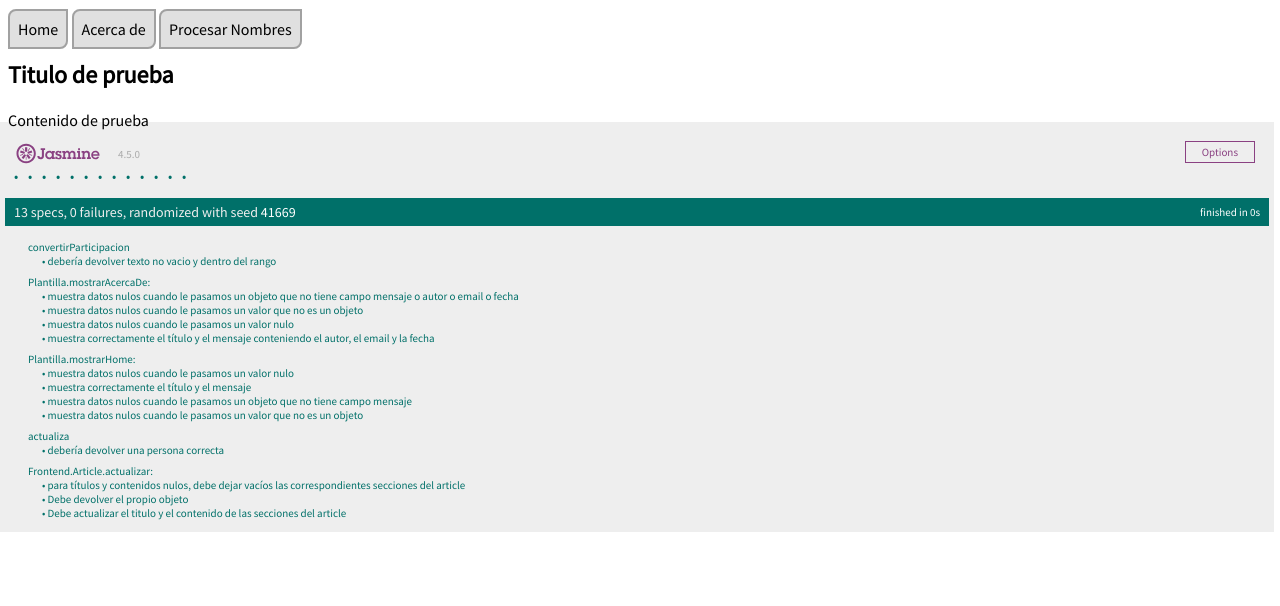
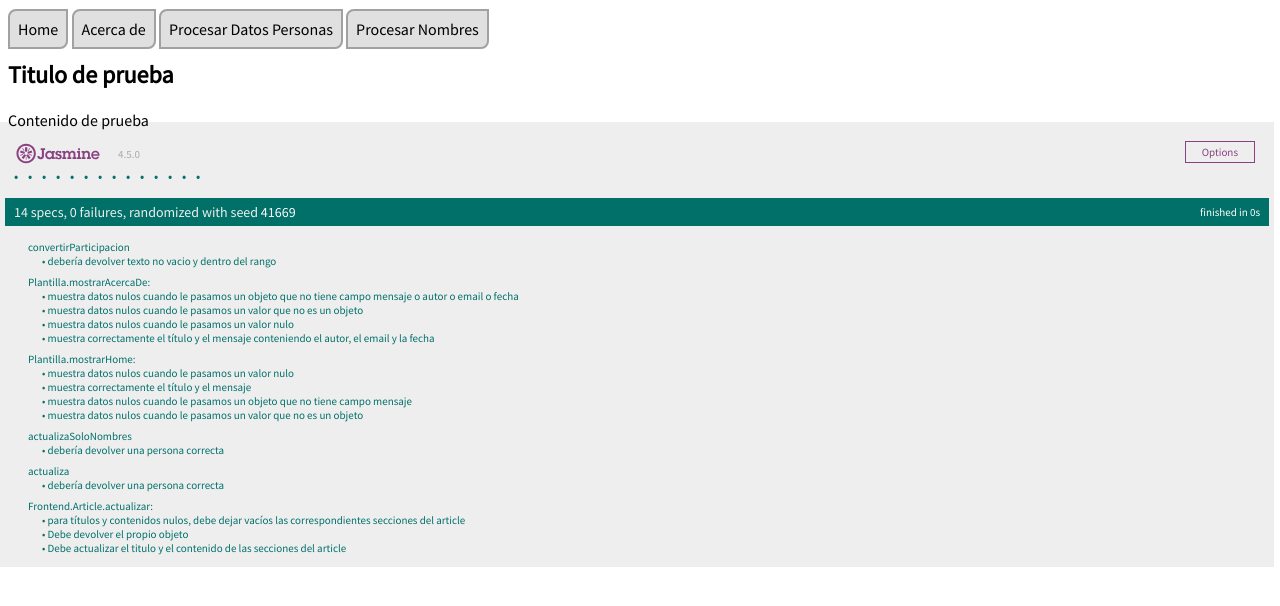
Before and after one commit to UJA-DAGIL-22-23/dagil-2022-2023-practica-3-jfet0001, a website with bundled scripts: page front-end/static-files/index.html in a window 1280 px wide. Shown: the part 64-670 px from the top of the page. Built offline with nearby package versions, Linux system fonts and the light colour scheme.

Commit message:
Implementado HU de mostrar los nombres de los jugadores y los expects

```diff
--- a/front-end/static-files/index.html
+++ b/front-end/static-files/index.html
@@ -27,6 +27,8 @@
         <a href="javascript:Plantilla.procesarAcercaDe()" class="opcion-principal"
             title="Llama a la ruta /acercade del MS Plantilla">Acerca de</a>
         <a href="javascript:Plantilla.listar()" class="opcion-principal"
+            title="Llama a la ruta /procesarNombres del MS Plantilla">Procesar Datos Personas</a>
+        <a href="javascript:Plantilla.listarSoloNombres()" class="opcion-principal"
             title="Llama a la ruta /procesarNombres del MS Plantilla">Procesar Nombres</a>
     </nav>
 
--- a/front-end/static-files/js/ms-plantilla-spec.js
+++ b/front-end/static-files/js/ms-plantilla-spec.js
@@ -175,6 +175,36 @@ describe("actualiza ", function () {
         });
 });
 
+describe("actualizaSoloNombres ", function () {
+    let d={
+        "data": {
+          "nombre": "Juan Francisco Escudero Toribio",
+          "fecha_nacimiento": {
+            "dia": 30,
+            "mes": 6,
+            "año": 2002
+          },
+          "nacionalidad": "español",
+          "peso": 80,
+          "altura": 196,
+          "participacionJJOO": [
+            2002,
+            2006,
+            2008
+          ],
+          "federado": true,
+          "peso_espada": 600,
+          "sexo": "masculino",
+          "victorias": 43
+        }
+      }
+    it("debería devolver una persona correcta",
+        function () {
+            let msj = Plantilla.plantillaTablaPersonas.actualizaSoloNombres(d)
+            expect(msj.includes(d.data.nombre)).toBeTrue();
+        });
+});
+
 /*
 IMPORTANTE
 ==========
--- a/front-end/static-files/js/ms-plantilla.js
+++ b/front-end/static-files/js/ms-plantilla.js
@@ -179,6 +179,12 @@ Plantilla.plantillaTablaPersonas.cabecera = `<table width="100%" class="listado-
                     <tbody>
     `;
 
+Plantilla.plantillaTablaPersonas.cabeceraNombre = `<table width="100%" class="listado-personas">
+                <thead>
+                    <th width="100%">Nombre</th>
+                </thead>
+                <tbody>
+`;
 // Elemento TR que muestra los datos de una persona
 Plantilla.plantillaTablaPersonas.cuerpo = `
     <tr title="${Plantilla.plantillaTags.ID}">
@@ -195,6 +201,11 @@ Plantilla.plantillaTablaPersonas.cuerpo = `
 
     </tr>
     `;
+Plantilla.plantillaTablaPersonas.cuerpoSoloNombre = `
+<tr title="${Plantilla.plantillaTags.ID}">
+    <td>${Plantilla.plantillaTags.NOMBRE}</td>
+</tr>
+`;
 
 // Pie de la tabla
 Plantilla.plantillaTablaPersonas.pie = `        </tbody>
@@ -239,3 +250,28 @@ Plantilla.convertirParticipacion=function(arr){
 Plantilla.plantillaTablaPersonas.actualiza = function (persona) {
     return Plantilla.sustituyeTags(this.cuerpo, persona)
 }
+
+Plantilla.listarSoloNombres = function () {
+    this.recupera(this.imprimeSoloNombres);
+}
+
+Plantilla.imprimeSoloNombres = function (vector) {
+    //console.log( vector ) // Para comprobar lo que hay en vector
+    let msj = "";
+    msj += Plantilla.plantillaTablaPersonas.cabeceraNombre;
+    vector.forEach(e => msj += Plantilla.plantillaTablaPersonas.actualizaSoloNombres(e))
+    msj += Plantilla.plantillaTablaPersonas.pie;
+
+    // Borro toda la info de Article y la sustituyo por la que me interesa
+    Frontend.Article.actualizar( "Listado de nombres", msj )
+
+}
+
+Plantilla.plantillaTablaPersonas.actualizaSoloNombres = function (persona) {
+    return Plantilla.sustituyeNombres(this.cuerpoSoloNombre, persona)
+}
+
+Plantilla.sustituyeNombres = function (plantilla, persona) {
+    return plantilla
+    .replace(new RegExp(Plantilla.plantillaTags.NOMBRE, 'g'), persona.data.nombre)
+}
```
